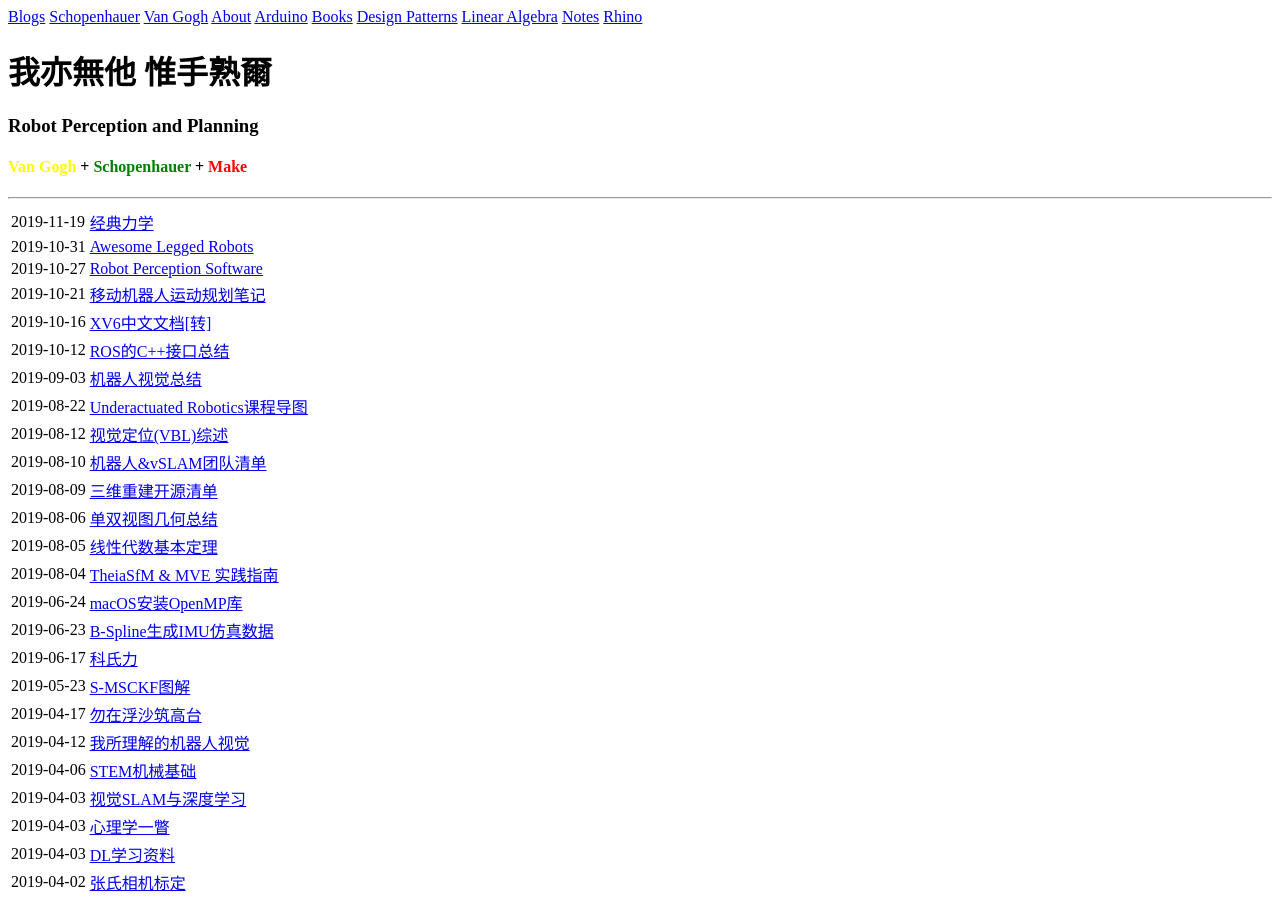
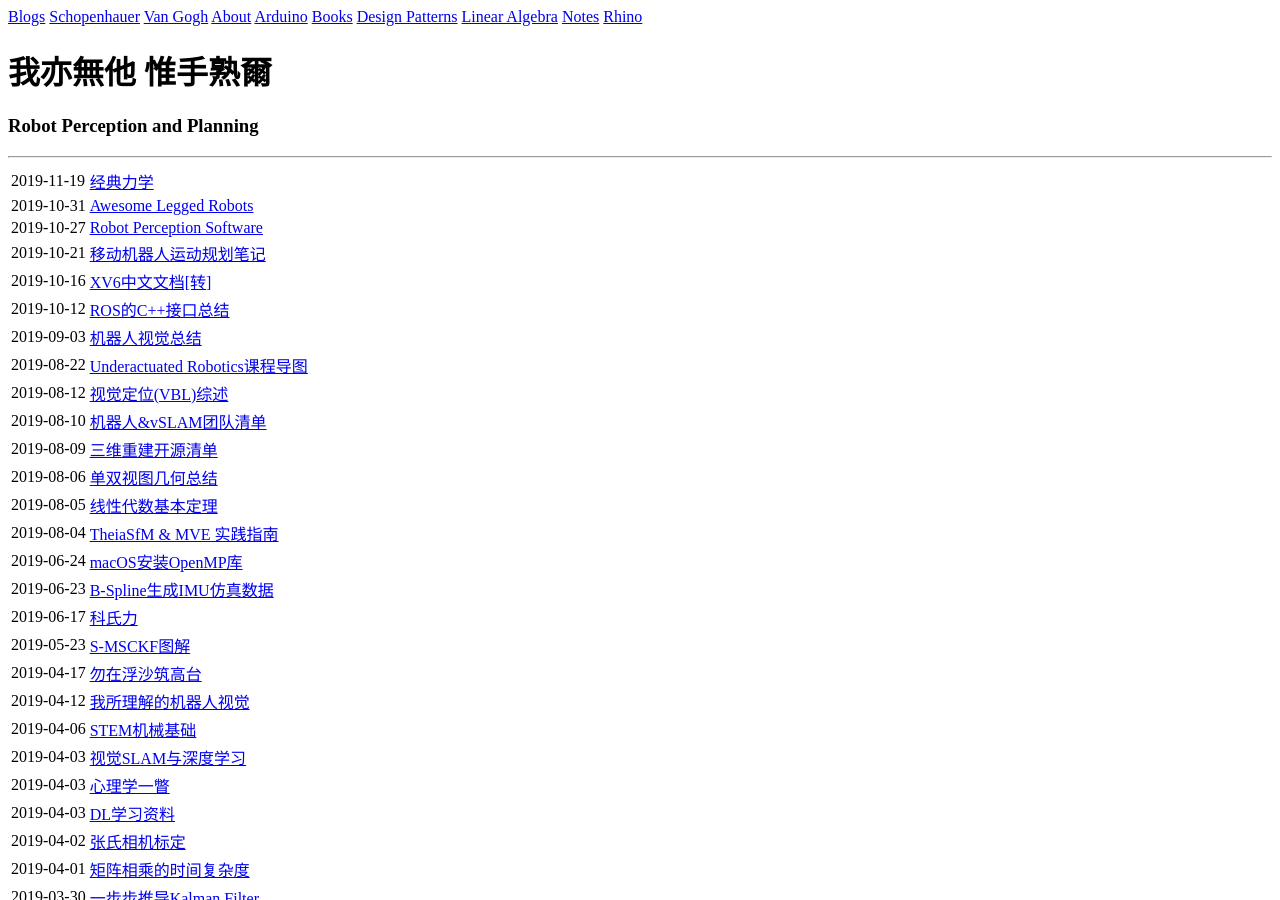
Before and after one commit to matheecs/matheecs.github.io, a Jekyll site: the page built from index.html, in a window 1280 px wide and 900 px high. Built offline with Jekyll 4.4.1, drawn with Linux system fonts in a browser that asks for light colours.

Commit message:
simplify the subtitle

```diff
--- a/index.html
+++ b/index.html
@@ -6,11 +6,8 @@
 
 <div class="home">
   <h1 class="page-heading">{{ site.title }}</h1>
-
   <h3>Robot Perception and Planning</h3>
-
-  <h4><b style="color:yellow">Van Gogh</b> + <b style="color:green">Schopenhauer</b> + <b style="color:red">Make</b></h4>
-
+  <!-- <h4><b style="color:yellow">Van Gogh</b> + <b style="color:green">Schopenhauer</b> + <b style="color:red">Make</b></h4> -->
   <hr>
 	<table>
 	{% for post in site.posts %}
```
